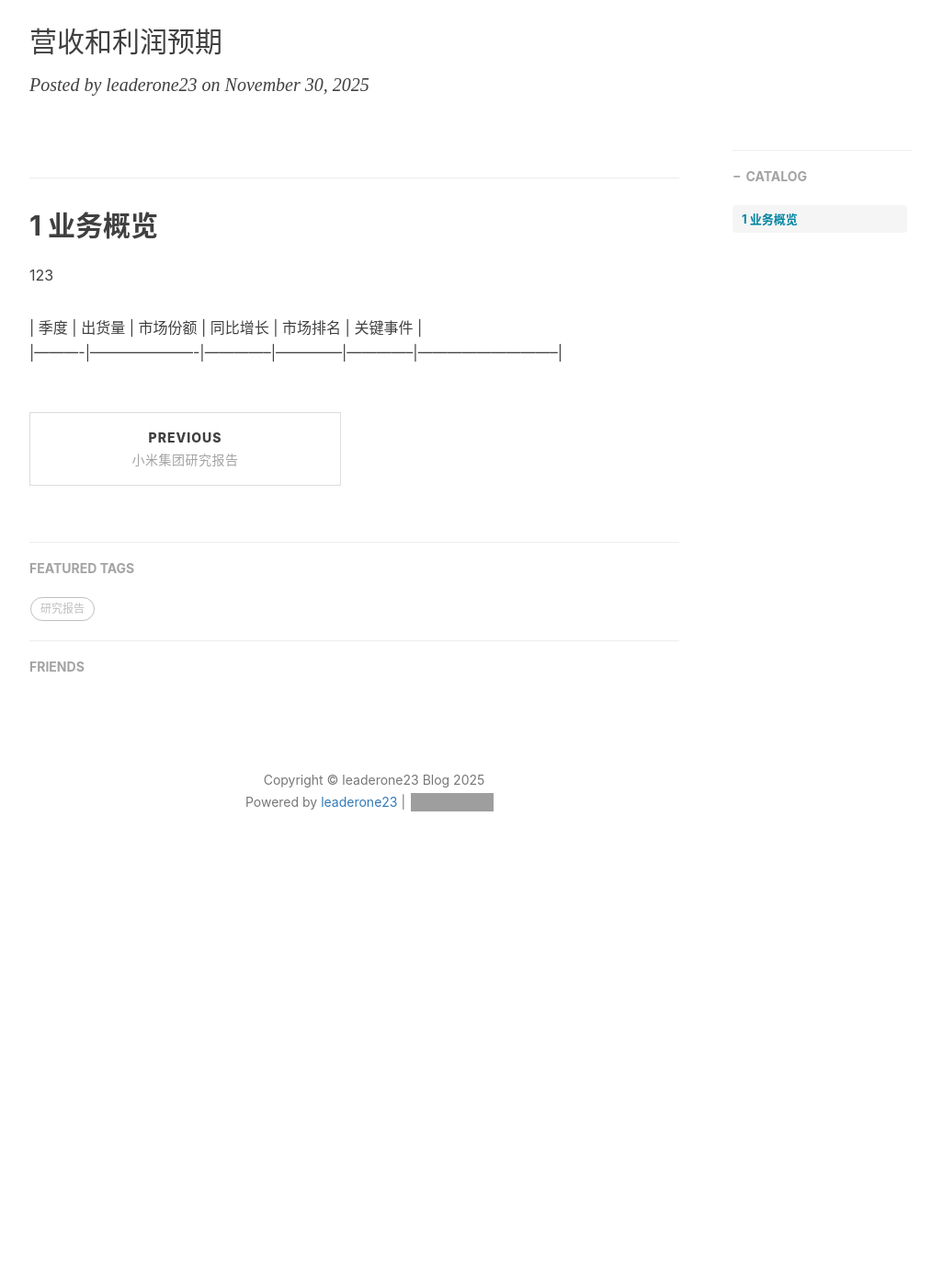
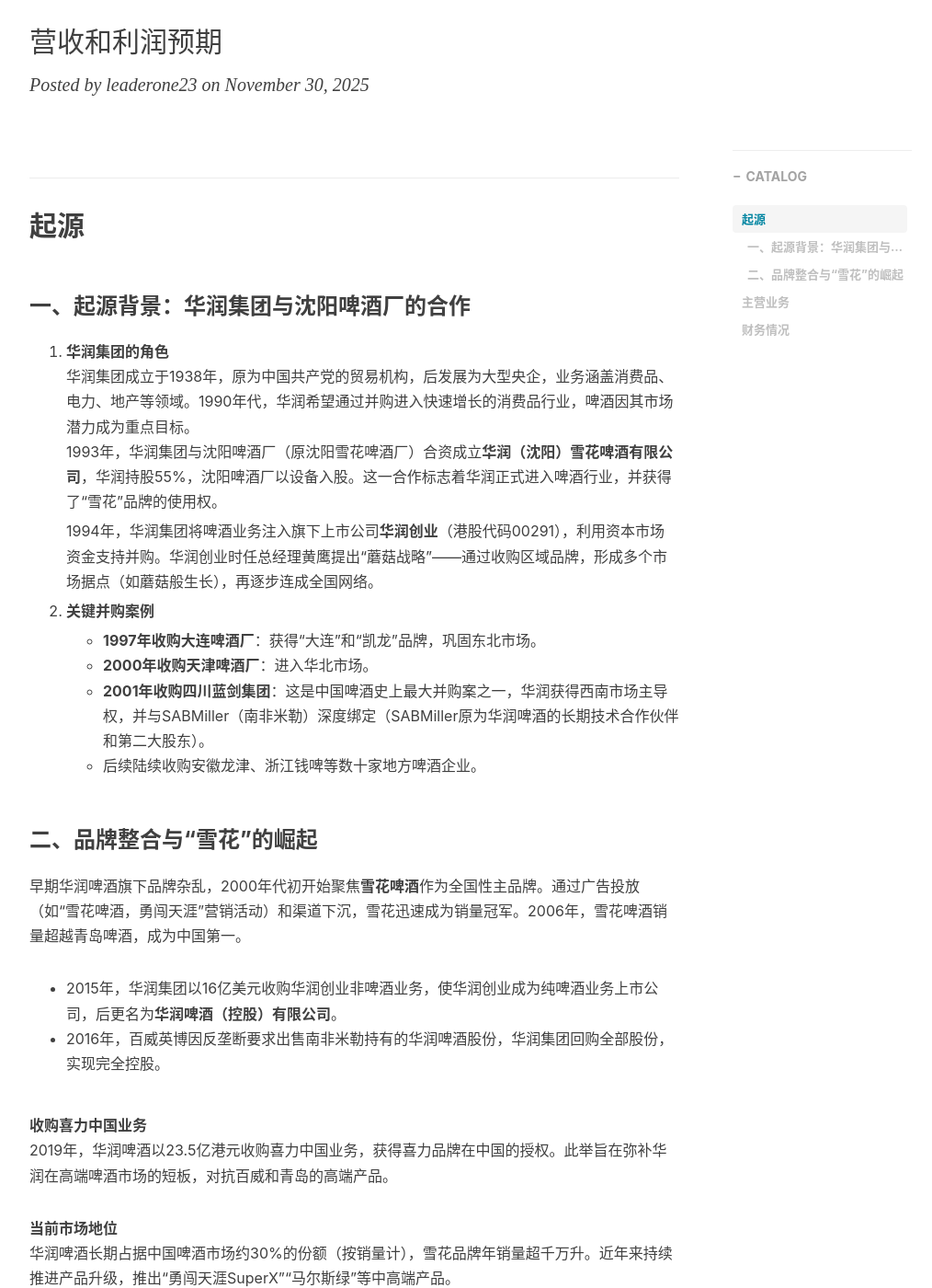
Before and after one commit to leaderone23/leaderone23.github.io, a Jekyll site: the page built from _posts/2025-11-30-华润啤酒分析.md, in a window 1280 px wide and 1400 px high, scrolled down 190 px. Shown: the whole window at 92% size, without its empty margins (233-1247 px from the left). Built offline with Jekyll 4.4.1, drawn with Linux system fonts in a browser that asks for light colours; nearby versions of some CDN libraries; comment, search, counter and statistics services are not loaded; before the commit the page ends 1166 px from its top, so only the background shows below that; some of the changed text lies outside the part shown; grey boxes are pictures that could not be loaded.

Commit message:
Finish analysis of CR beer

```diff
--- a/_posts/2025-11-30-华润啤酒分析.md
+++ b/_posts/2025-11-30-华润啤酒分析.md
@@ -1,18 +1,48 @@
 ---
 layout:     post
-title:      "华润饮料分析"
+title:      "华润啤酒笔记"
 subtitle:   "营收和利润预期"
 date:       2025-11-30 12:00:00
 author:     "leaderone23"
 header-style: text
 tags:
-  - 研究报告
+  - 随笔
+  - 港股国企
+  - 饮料
+---
+## 起源
+### **一、起源背景：华润集团与沈阳啤酒厂的合作**
+1. **华润集团的角色**
+   华润集团成立于1938年，原为中国共产党的贸易机构，后发展为大型央企，业务涵盖消费品、电力、地产等领域。1990年代，华润希望通过并购进入快速增长的消费品行业，啤酒因其市场潜力成为重点目标。
+   1993年，华润集团与沈阳啤酒厂（原沈阳雪花啤酒厂）合资成立**华润（沈阳）雪花啤酒有限公司**，华润持股55%，沈阳啤酒厂以设备入股。这一合作标志着华润正式进入啤酒行业，并获得了“雪花”品牌的使用权。
+
+   1994年，华润集团将啤酒业务注入旗下上市公司**华润创业**（港股代码00291），利用资本市场资金支持并购。华润创业时任总经理黄鹰提出“蘑菇战略”——通过收购区域品牌，形成多个市场据点（如蘑菇般生长），再逐步连成全国网络。
+
+2. **关键并购案例**
+   - **1997年收购大连啤酒厂**：获得“大连”和“凯龙”品牌，巩固东北市场。
+   - **2000年收购天津啤酒厂**：进入华北市场。
+   - **2001年收购四川蓝剑集团**：这是中国啤酒史上最大并购案之一，华润获得西南市场主导权，并与SABMiller（南非米勒）深度绑定（SABMiller原为华润啤酒的长期技术合作伙伴和第二大股东）。
+   - 后续陆续收购安徽龙津、浙江钱啤等数十家地方啤酒企业。
+
+
+### **二、品牌整合与“雪花”的崛起**
+
+   早期华润啤酒旗下品牌杂乱，2000年代初开始聚焦**雪花啤酒**作为全国性主品牌。通过广告投放（如“雪花啤酒，勇闯天涯”营销活动）和渠道下沉，雪花迅速成为销量冠军。2006年，雪花啤酒销量超越青岛啤酒，成为中国第一。
+   - 2015年，华润集团以16亿美元收购华润创业非啤酒业务，使华润创业成为纯啤酒业务上市公司，后更名为**华润啤酒（控股）有限公司**。
+   - 2016年，百威英博因反垄断要求出售南非米勒持有的华润啤酒股份，华润集团回购全部股份，实现完全控股。
+
+**收购喜力中国业务**
+   2019年，华润啤酒以23.5亿港元收购喜力中国业务，获得喜力品牌在中国的授权。此举旨在弥补华润在高端啤酒市场的短板，对抗百威和青岛的高端产品。
+
+**当前市场地位**
+   华润啤酒长期占据中国啤酒市场约30%的份额（按销量计），雪花品牌年销量超千万升。近年来持续推进产品升级，推出“勇闯天涯SuperX”“马尔斯绿”等中高端产品。
 
 ---
 
+## 主营业务
+华润啤酒主营业务雪花和喜力啤酒，啤酒业务占总营收超过90%，白酒业务占比很少，可以忽略不计。其市场主要集中在中国地区。
+在主要产品中喜力啤酒，老雪花啤酒营收保持双位数增长。公司总毛利率达到约48%，侧面表示华润啤酒的高端化经营路线。
+公司财报透露：**於二零二五年六月底，本集團在中國共營運60間啤酒廠，年產能約19,200,000千升。本集團於二零二五年上半年實現啤酒銷量約6,487,000千升。** 估算产能利用率低于70%。
 
-## 1 业务概览
- 123
-
-| 季度 | 出货量 | 市场份额 | 同比增长 | 市场排名 | 关键事件                |
-|----------|----------------------|--------------|--------------|--------------|-----------------------------|
+## 财务情况
+资产负债表总体健康，净现金流稳定，但增长乏力。管理层注重分红实现股东回报，但分红低于5%。作用不大。年总盈利达到约60亿，但市值已达约900亿（2025.11）没什么性价比。
```
